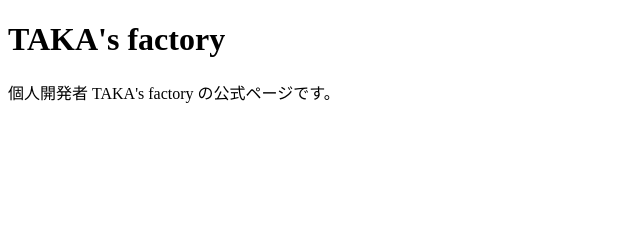
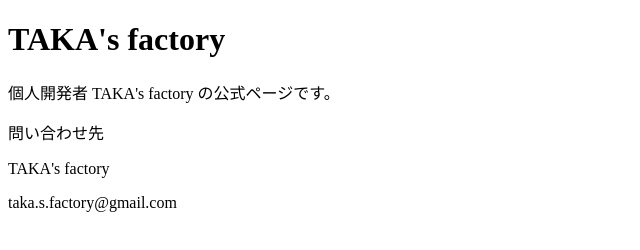
Before and after one commit to takasfactory/takasfactory.github.io, a plain HTML site: page index.html in a window 1280 px wide. Shown: the whole page, without its empty margins (0-640 px from the left). Drawn offline with Linux system fonts and the light colour scheme.

Commit message:
Update index.html

```diff
--- a/index.html
+++ b/index.html
@@ -10,5 +10,9 @@
 
 <p>個人開発者 TAKA's factory の公式ページです。</p>
 
+<p>問い合わせ先</p>
+<p>TAKA's factory</p>
+<p>taka.s.factory@gmail.com</p>
+
 </body>
 </html>
```
